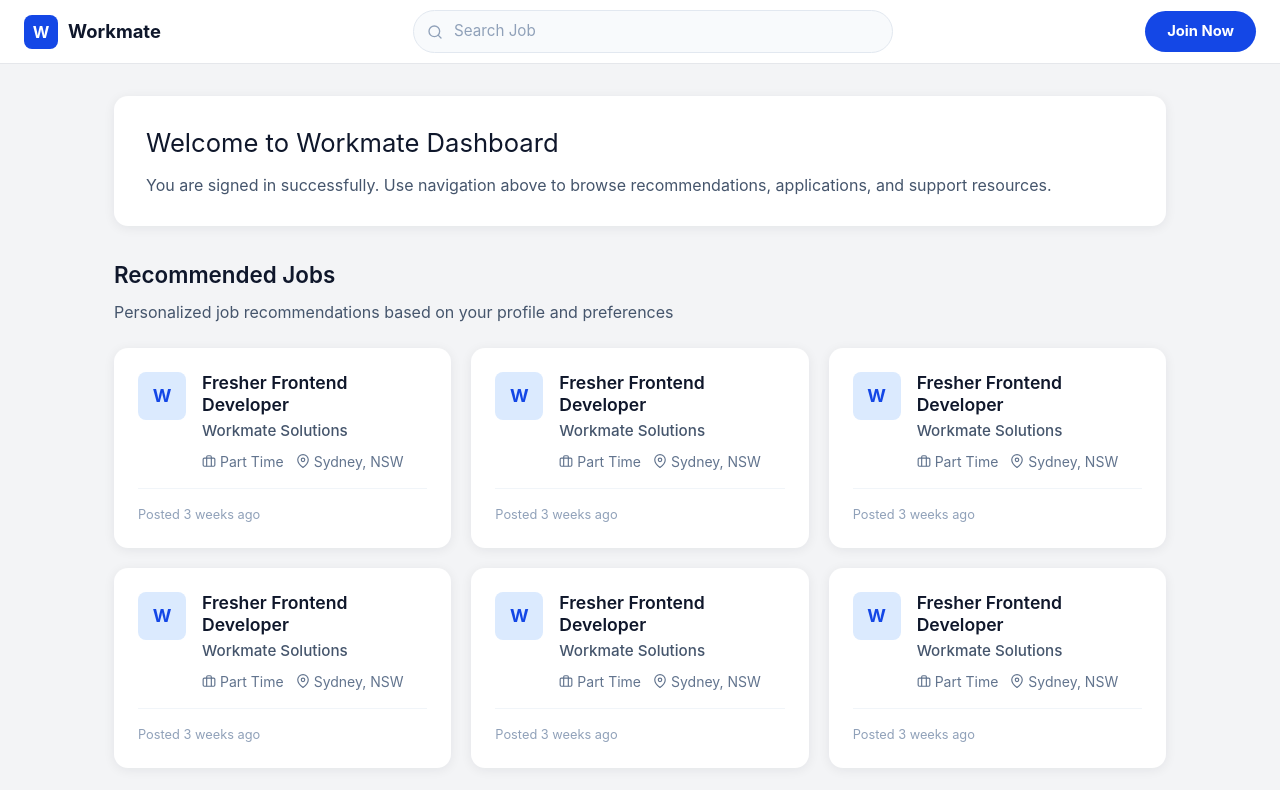
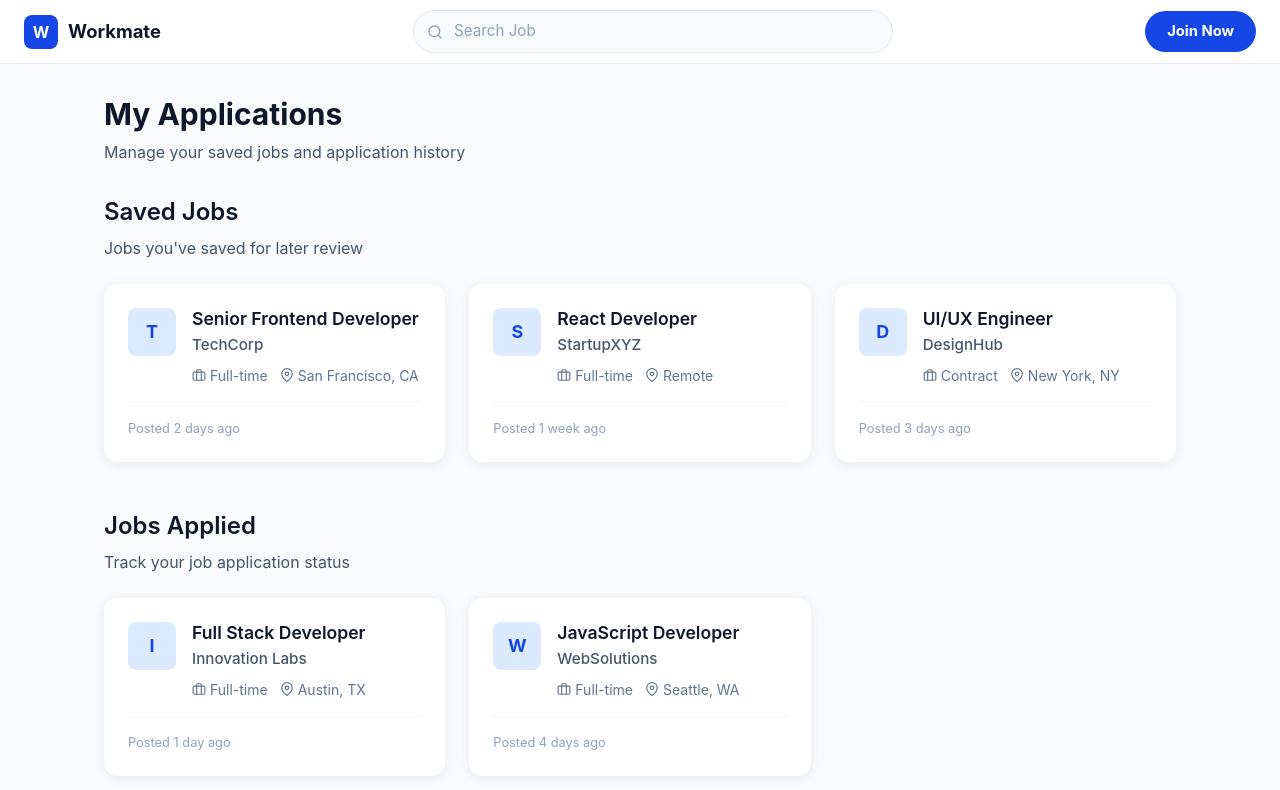
Before and after one commit to mhuy07092004/Workmate, a React (Vite) app: page /applications in a window 1280 px wide. Before the commit this address led to /. Shown: the top 790 px of the page. Built offline with nearby package versions, Linux system fonts and the light colour scheme.

Commit message:
My Applications Site

```diff
--- a/src/App.jsx
+++ b/src/App.jsx
@@ -24,6 +24,7 @@ const PlaceholderPage = lazy(() => import('./pages/placeholder.jsx'))
 const Profile = lazy(() => import('./pages/profile.jsx'))
 const Settings = lazy(() => import('./pages/settings.jsx'))
 const Post = lazy(() => import('./pages/post.jsx'))
+const Applications = lazy(() => import('./pages/applications.jsx'))
 
 function App() {
   return (
@@ -40,6 +41,7 @@ function App() {
         <Route path="/profile" element={<Profile />} />
         <Route path="/settings" element={<Settings />} />
         <Route path="/post" element={<Post />} />
+        <Route path="/applications" element={<Applications />} />
         {/* Catch-all: redirect unknown paths back to the dashboard */}
         <Route path="*" element={<Navigate to="/" replace />} />
       </Routes>
--- a/src/components/Navbar/Navbar.jsx
+++ b/src/components/Navbar/Navbar.jsx
@@ -15,7 +15,7 @@ import { useNavigate } from 'react-router-dom'
 const DROPDOWN_ITEMS = [
   { label: 'Your Profile', key: 'profile', path: '/profile' },
   { label: 'Settings', key: 'settings', path: '/settings' },
-  { label: 'My Applications', key: 'applications' },
+  { label: 'My Applications', key: 'applications', path: '/applications' },
   { label: 'Messages', key: 'messages' },
   { label: 'My Networks', key: 'networks' },
   { label: 'Post', key: 'post', path: '/post' },
--- /dev/null
+++ b/src/pages/applications.jsx
@@ -0,0 +1,112 @@
+/**
+ * applications.jsx — Job applications management page
+ *
+ * Displays two main sections:
+ * - Save Jobs: Shows saved job listings using JobCard components
+ * - Jobs Applied: Shows applied job listings using JobCard components
+ */
+
+import Navbar from '../components/Navbar/Navbar'
+import Footer from '../components/Footer/Footer'
+import JobCard from '../components/JobCard/JobCard'
+
+// Sample data for saved jobs
+const savedJobs = [
+  {
+    id: 1,
+    title: 'Senior Frontend Developer',
+    company: 'TechCorp',
+    type: 'Full-time',
+    location: 'San Francisco, CA',
+    postedTime: 'Posted 2 days ago'
+  },
+  {
+    id: 2,
+    title: 'React Developer',
+    company: 'StartupXYZ',
+    type: 'Full-time',
+    location: 'Remote',
+    postedTime: 'Posted 1 week ago'
+  },
+  {
+    id: 3,
+    title: 'UI/UX Engineer',
+    company: 'DesignHub',
+    type: 'Contract',
+    location: 'New York, NY',
+    postedTime: 'Posted 3 days ago'
+  }
+]
+
+// Sample data for applied jobs
+const appliedJobs = [
+  {
+    id: 4,
+    title: 'Full Stack Developer',
+    company: 'Innovation Labs',
+    type: 'Full-time',
+    location: 'Austin, TX',
+    postedTime: 'Posted 1 day ago'
+  },
+  {
+    id: 5,
+    title: 'JavaScript Developer',
+    company: 'WebSolutions',
+    type: 'Full-time',
+    location: 'Seattle, WA',
+    postedTime: 'Posted 4 days ago'
+  }
+]
+
+function Applications() {
+  return (
+    <div className="min-h-screen flex flex-col bg-slate-50">
+      {/* Navigation/Header */}
+      <Navbar />
+
+      {/* Main Content */}
+      <main className="flex-1">
+        <div className="max-w-[1120px] mx-auto px-6 py-8">
+          {/* Page Title */}
+          <div className="mb-8">
+            <h1 className="text-3xl font-bold text-slate-900 mb-2">My Applications</h1>
+            <p className="text-slate-600">Manage your saved jobs and application history</p>
+          </div>
+
+          {/* Save Jobs Section */}
+          <section className="mb-12">
+            <div className="mb-6">
+              <h2 className="text-2xl font-semibold text-slate-900 mb-2">Saved Jobs</h2>
+              <p className="text-slate-600">Jobs you've saved for later review</p>
+            </div>
+
+            <div className="grid grid-cols-1 md:grid-cols-2 lg:grid-cols-3 gap-6">
+              {savedJobs.map((job) => (
+                <JobCard key={job.id} job={job} />
+              ))}
+            </div>
+          </section>
+
+          {/* Jobs Applied Section */}
+          <section>
+            <div className="mb-6">
+              <h2 className="text-2xl font-semibold text-slate-900 mb-2">Jobs Applied</h2>
+              <p className="text-slate-600">Track your job application status</p>
+            </div>
+
+            <div className="grid grid-cols-1 md:grid-cols-2 lg:grid-cols-3 gap-6">
+              {appliedJobs.map((job) => (
+                <JobCard key={job.id} job={job} />
+              ))}
+            </div>
+          </section>
+        </div>
+      </main>
+
+      {/* Footer */}
+      <Footer />
+    </div>
+  )
+}
+
+export default Applications
--- a/src/pages/dashboard.jsx
+++ b/src/pages/dashboard.jsx
@@ -95,17 +95,25 @@ function Dashboard() {
             ))}
           </div>
 
-          {/* Show More button */}
-          {visibleJobs < MOCK_JOBS.length && (
-            <div className="flex justify-center">
+          {/* Show More/Show Less buttons */}
+          <div className="flex justify-center gap-3">
+            {visibleJobs < MOCK_JOBS.length && (
               <button
                 onClick={handleShowMore}
                 className="cursor-pointer rounded-full border-0 bg-blue-700 px-[22px] py-[9px] text-[0.92rem] font-bold text-white transition-[background-color,box-shadow] hover:bg-blue-600 hover:shadow-[0_4px_14px_rgba(37,99,235,0.3)]"
               >
                 Show More Jobs
               </button>
-            </div>
-          )}
+            )}
+            {visibleJobs > 6 && (
+              <button
+                onClick={() => setVisibleJobs(6)}
+                className="cursor-pointer rounded-full border-0 bg-slate-600 px-[22px] py-[9px] text-[0.92rem] font-bold text-white transition-[background-color,box-shadow] hover:bg-slate-700 hover:shadow-[0_4px_14px_rgba(71,85,105,0.3)]"
+              >
+                Show Less Jobs
+              </button>
+            )}
+          </div>
         </section>
 
         {/* Hiring News Section */}
```
